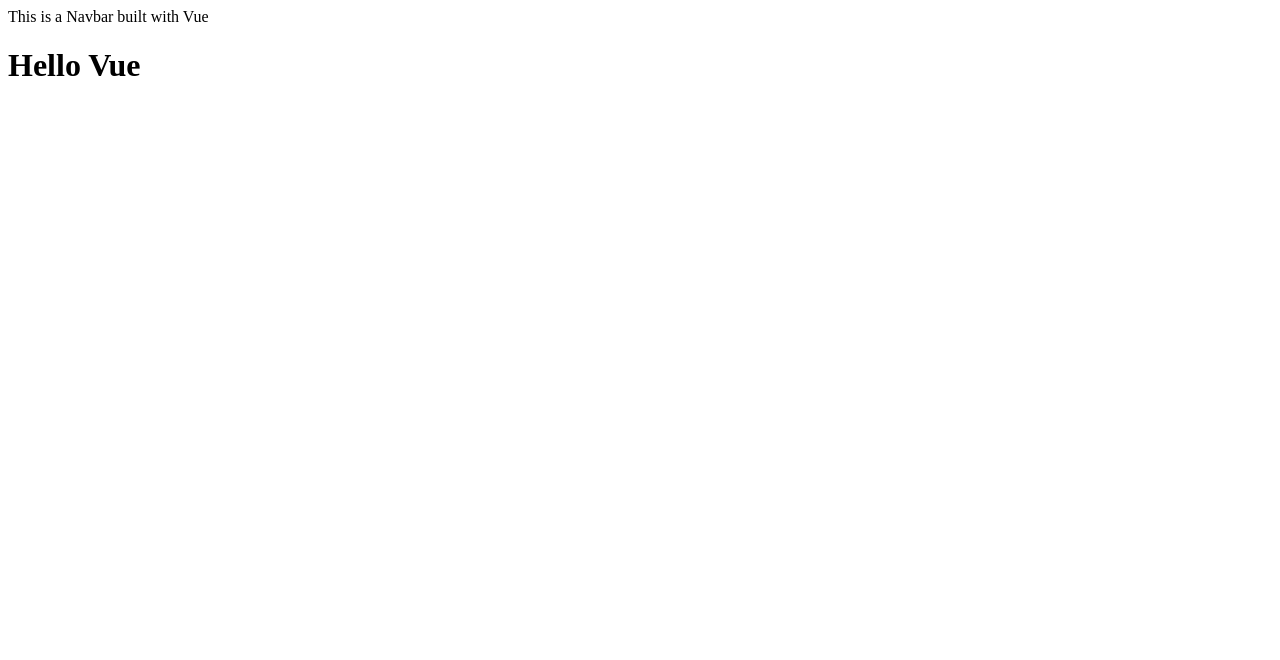
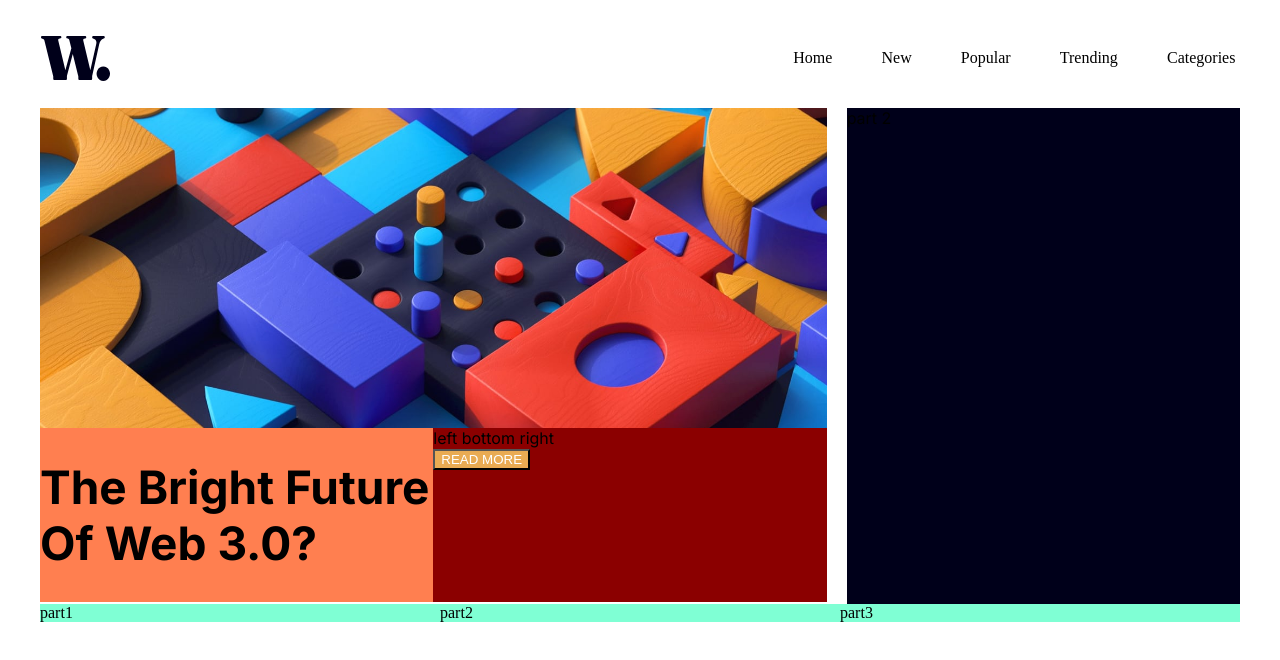
Before and after one commit to nonso-ng/Newspage, a Vue app: page / in a window 1280 px wide. Shown: the top 660 px of the page. Built offline with nearby package versions, Linux system fonts and the light colour scheme.

Commit message:
made few chanegs

```diff
--- a/src/App.vue
+++ b/src/App.vue
@@ -1,14 +1,27 @@
 <script setup>
  import Navbar from "../src/components/NavigationBar.vue"
+ import Hero from "../src/components/Hero.vue"
+ import Herosub from "../src/components/Hero-sub.vue"
 </script>
 
 <template>
   <Navbar/>
-  <h1>
-    Hello Vue
-  </h1>
+  <Hero/>
+  <Herosub/>
+
 </template>
 
 <style scoped>
+@import url('https://fonts.googleapis.com/css2?family=Inter:wght@400;700;800&family=Montserrat:wght@100;200;300;400;500;700&display=swap');
+
+
+  *{
+    margin: 0 auto;
+    padding: 0;
+    max-width: 1200px;
+
+  }
+
+
 
 </style>
--- /dev/null
+++ b/src/components/Hero-sub.vue
@@ -0,0 +1,19 @@
+<template>
+    <div class="footer">
+        <div>part1</div>
+        <div>part2</div>
+        <div>part3</div>
+    </div>
+</template>
+
+<style>
+.footer{
+    background-color: aquamarine;
+    display: grid;
+    grid-template-columns: 1fr 1fr 1fr;
+    margin-top: 20px;
+}
+
+
+
+</style>
--- /dev/null
+++ b/src/components/Hero.vue
@@ -0,0 +1,71 @@
+<template>
+    <div class="hero">
+        <div class="hero-left">
+            <div class="hero-left-top"></div>
+            <div class="hero-left-bottom">
+                <div class="hero-left-bottom-left">
+                    <h1>The Bright Future Of Web 3.0?</h1>
+                </div>
+
+                <div class="hero-left-bottom-right">
+                    <div>left bottom right</div>
+                    <button class="btn">READ MORE</button>
+                </div>
+
+            </div>
+        </div>
+        <div class="hero-right"> part 2</div>
+    </div>
+</template>
+
+
+<style>
+
+
+
+.hero{
+    background-color: white;
+    display: grid;
+    gap: 20px;
+    height:62vh;
+    grid-template-columns: 2fr 1fr;
+
+    font-family: 'Inter', sans-serif;
+}
+.hero-right{
+
+}
+.hero-right{
+    background-color: hsl(240, 100%, 5%);
+}
+.hero-left-top{
+
+    background-image: url(../assets/image-web-3-desktop.jpg);
+    background-size: cover;
+    height: 40vh;
+}
+.hero-left-bottom{
+    display: grid;
+    grid-auto-flow: column;
+    grid-template-columns: 1fr 1fr;
+
+
+}
+.hero-left-bottom-left{
+background-color: coral;
+font-size: 23px;
+font-weight: bolder;
+
+}
+.hero-left-bottom-right{
+    background-color: darkred;
+
+}
+
+.btn{
+    background-color: hsl(35, 77%, 62%);
+    color: white;
+
+}
+
+</style>
--- a/src/components/NavigationBar.vue
+++ b/src/components/NavigationBar.vue
@@ -1,3 +1,52 @@
 <template>
-    This is a Navbar built with Vue
+  <div class="navbar">
+
+   <img  src="../assets/logo.svg"/>
+    <ul>
+        <li>Home</li>
+        <li>New</li>
+        <li>Popular</li>
+        <li>Trending</li>
+        <li>Categories</li>
+    </ul>
+
+  </div>
+
 </template>
+
+<script setup>
+
+
+</script>
+
+<style>
+
+.navbar{
+    background-color: white;
+    display: flex;
+    justify-content: space-around;
+    height: 100px;
+    gap: 20%;
+    max-width: 1200px;
+    align-items: center;
+}
+.navbar img{
+  width: 70px;
+  height: 45px;
+  margin-left: -200px;
+}
+
+.navbar ul{
+  display: flex;
+  list-style: none;
+  gap: 20%;
+
+
+
+}
+
+
+
+
+
+</style>
--- a/src/main.js
+++ b/src/main.js
@@ -3,5 +3,6 @@ import App from './App.vue'
 
 
 
+
 createApp(App)
 .mount('#app')
```
